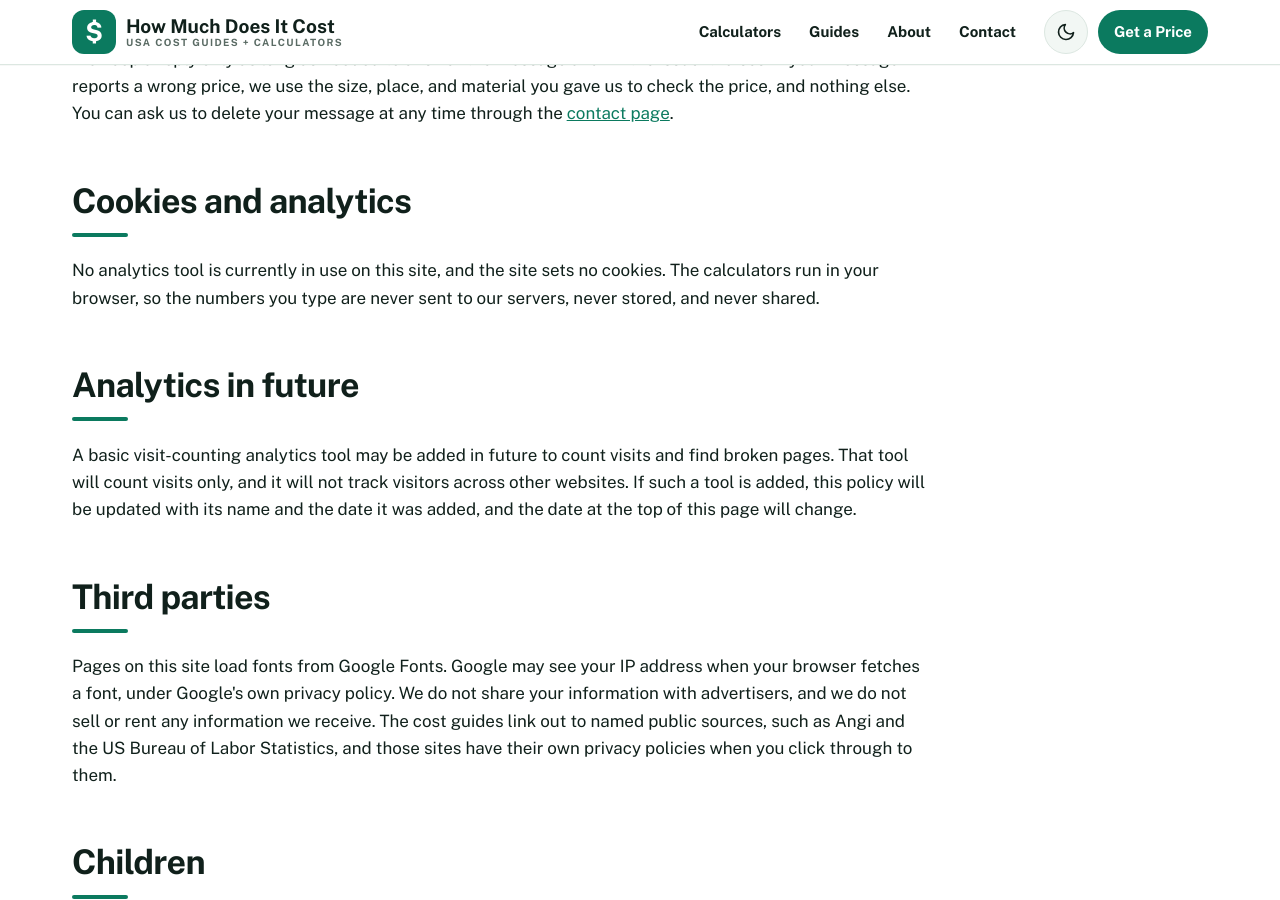
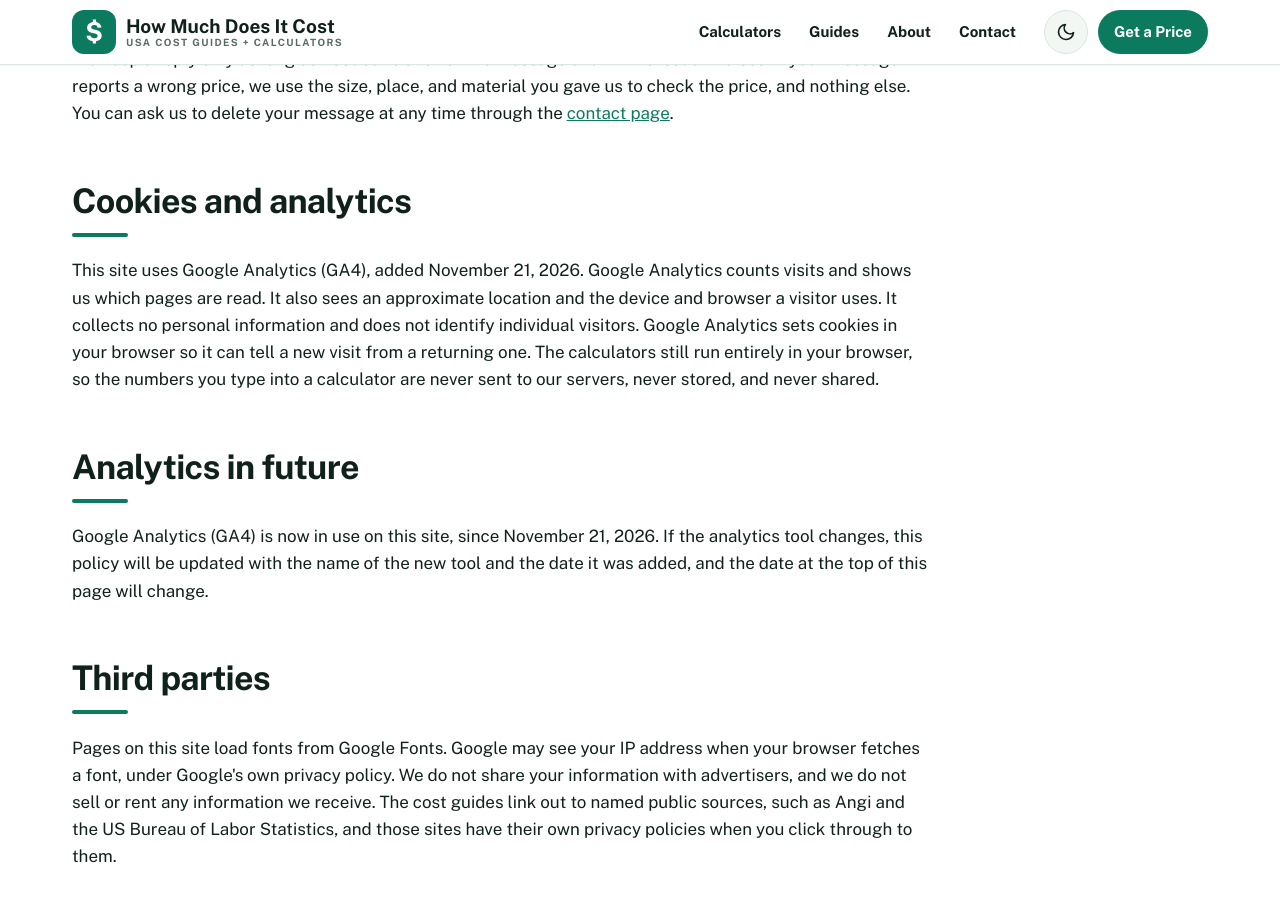
Before and after one commit to zaidmeo09-dhangal/howmuchdoesitcostusa, a Jekyll site: the page built from privacy-policy.md, in a window 1280 px wide and 900 px high, scrolled down 911 px. Built offline with Jekyll 4.4.1, drawn with Linux system fonts in a browser that asks for light colours; some web fonts are replaced.

Commit message:
Initial deploy: add privacy-policy.md

```diff
--- a/privacy-policy.md
+++ b/privacy-policy.md
@@ -5,6 +5,14 @@ meta_title: "Privacy Policy for Our Free Cost Calculators and Guides"
 meta_description: "Privacy Policy for How Much Does It Cost USA: what we collect, how we use it, and how we protect your privacy when you use our free tools online."
 permalink: /privacy/
 breadcrumb: Privacy Policy
+schema: |
+  {
+    "@context": "https://schema.org",
+    "@type": "WebPage",
+    "name": "Privacy Policy for How Much Does It Cost USA",
+    "url": "https://howmuchdoesitcostusa.com/privacy/",
+    "description": "Privacy Policy for How Much Does It Cost USA: what we collect, how we use it, and how we protect your privacy when you use our free tools online."
+  }
 ---
 
 <section class="hero">
@@ -28,9 +36,9 @@ breadcrumb: Privacy Policy
   <p>If you contact us by email, we use your name, email address, and message only to reply to you. We do not sell your email address, we do not share it with advertisers, and we do not add it to a mailing list. The contact form sends nothing to this site: it opens your own email app, so your message goes straight from your email to us and is never stored here.</p>
   <p>We keep a reply only as long as needed to answer the message and fix the issue it raises. If your message reports a wrong price, we use the size, place, and material you gave us to check the price, and nothing else. You can ask us to delete your message at any time through the <a href="{{ '/contact/' | relative_url }}">contact page</a>.</p>
   <h2>Cookies and analytics</h2>
-  <p>No analytics tool is currently in use on this site, and the site sets no cookies. The calculators run in your browser, so the numbers you type are never sent to our servers, never stored, and never shared.</p>
+  <p>This site uses Google Analytics (GA4), added November 21, 2026. Google Analytics counts visits and shows us which pages are read. It also sees an approximate location and the device and browser a visitor uses. It collects no personal information and does not identify individual visitors. Google Analytics sets cookies in your browser so it can tell a new visit from a returning one. The calculators still run entirely in your browser, so the numbers you type into a calculator are never sent to our servers, never stored, and never shared.</p>
   <h2>Analytics in future</h2>
-  <p>A basic visit-counting analytics tool may be added in future to count visits and find broken pages. That tool will count visits only, and it will not track visitors across other websites. If such a tool is added, this policy will be updated with its name and the date it was added, and the date at the top of this page will change.</p>
+  <p>Google Analytics (GA4) is now in use on this site, since November 21, 2026. If the analytics tool changes, this policy will be updated with the name of the new tool and the date it was added, and the date at the top of this page will change.</p>
   <h2>Third parties</h2>
   <p>Pages on this site load fonts from Google Fonts. Google may see your IP address when your browser fetches a font, under Google's own privacy policy. We do not share your information with advertisers, and we do not sell or rent any information we receive. The cost guides link out to named public sources, such as Angi and the US Bureau of Labor Statistics, and those sites have their own privacy policies when you click through to them.</p>
   <h2>Children</h2>
```
